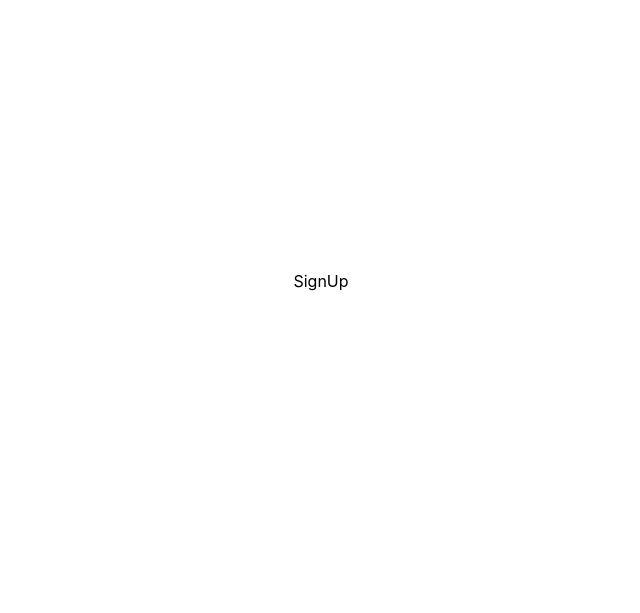
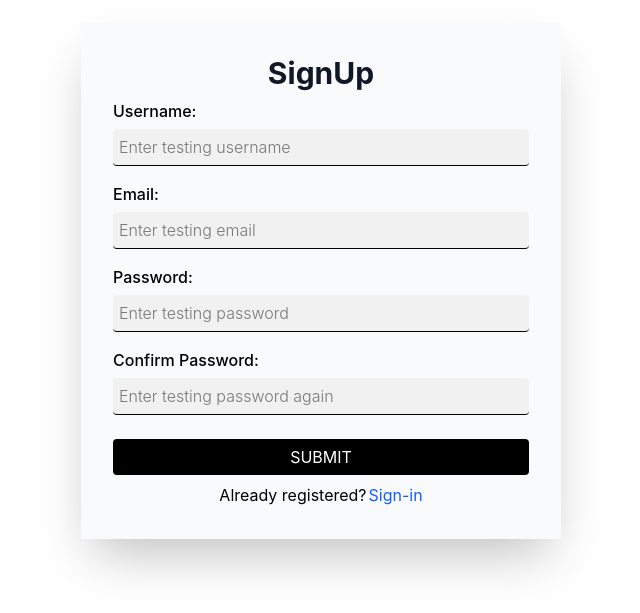
Before and after one commit to Anas390-web/Chat-web-app, a React (Vite) app in the folder client/: page /signup in a window 1280 px wide. Shown: the part 119-732 px from the top of the page, without its empty margins (319-959 px from the left). Built offline with nearby package versions, Linux system fonts and the light colour scheme.

Commit message:
feat(Pages/auth): Add structure and inline styles
Create a whole structure of Sign Up component and add inline styles
using Tailwind utitlity classes

```diff
--- a/client/src/Pages/Auth/SignUp.jsx
+++ b/client/src/Pages/Auth/SignUp.jsx
@@ -1,9 +1,50 @@
-import React from 'react'
+import { NavLink } from "react-router";
 
 function SignUp() {
   return (
-    <div>SignUp</div>
+    <div className="h-auto w-full sm:w-120 p-8 flex-col-start justify-between gap-2 shadow-2xl  bg-slate-50">
+      <h1>SignUp</h1>
+      <form className="flex flex-col gap-4 w-full">
+        <label className="flex flex-col gap-1.5 font-medium">
+          Username:
+          <input
+            className="bg-[#F1F1F1] border-b w-full p-1.5 rounded-sm outline-black font-light"
+            type="text"
+            placeholder="Enter testing username" />
+        </label>
+        <label className="flex flex-col gap-1.5 font-medium">
+          Email:
+          <input
+            className="bg-[#F1F1F1] border-b w-full p-1.5 rounded-sm outline-black font-light"
+            type="text"
+            placeholder="Enter testing email" />
+        </label>
+        <label className="flex flex-col gap-1.5 font-medium">
+          Password:
+          <input
+            className="bg-[#F1F1F1] border-b w-full p-1.5 rounded-sm outline-black font-light"
+            type="password"
+            placeholder="Enter testing password" />
+        </label>
+        <label className="flex flex-col gap-1.5 font-medium">
+            Confirm Password:
+          <input
+            className="bg-[#F1F1F1] border-b w-full p-1.5 rounded-sm outline-black font-light"
+            type="password"
+            placeholder="Enter testing password again" />
+        </label>
+        <button className="bg-black text-white p-1.5 rounded-sm cursor-pointer mt-2">SUBMIT</button>
+      </form>
+      <div className="flex gap-0.5">
+        <p>Already registered?</p>
+        <NavLink
+        to={'/login'}
+        >
+          Sign-in
+        </NavLink>
+      </div>
+    </div>
   )
 }
 
-export default SignUp
+export default SignUp;
```
